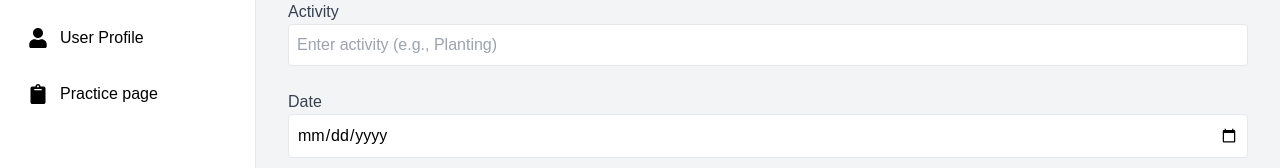
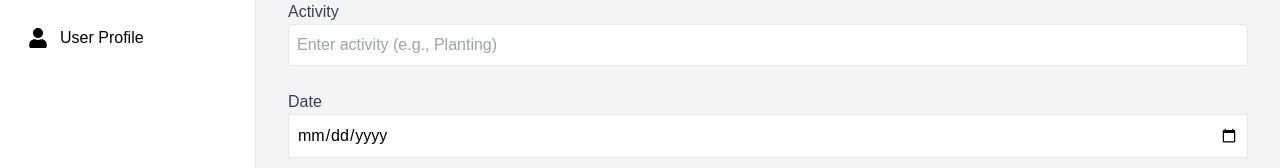
Before and after one commit to Griffin-Ndede/farm_mall, a React (Vite) app: page /dashboard in a window 1280 px wide. Shown: the part 166-334 px from the top of the page. Built offline with nearby package versions, Linux system fonts and the light colour scheme.

Commit message:
changes the sidenav

```diff
--- a/src/components/SideNav.jsx
+++ b/src/components/SideNav.jsx
@@ -13,7 +13,7 @@ function SideNav() {
         { icon: FaHome, text: "Dashboard", path: "/dashboard/activities" },
         { icon: FaCalendarAlt, text: "Calendar", path: "/dashboard/calendar" },
         { icon: FaUser, text: "User Profile", path: "/dashboard/userprofile" },
-        { icon: FaClipboard, text: "Practice page", path: '/dashboard/practice'}
+        // { icon: FaClipboard, text: "Practice page", path: '/dashboard/practice'}
     ];
 
     const handleLogout = (e) => {
```
